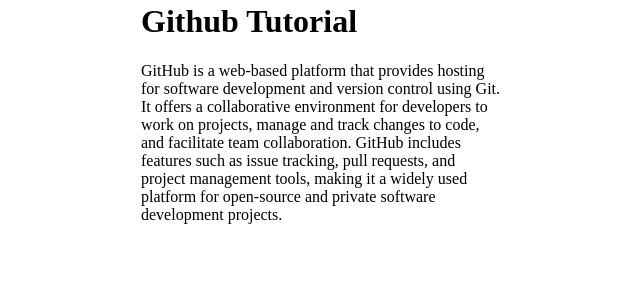
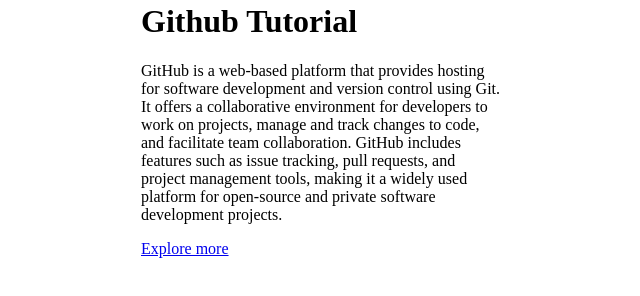
Before and after one commit to Arpandev-code/Git-Github, a plain HTML site: page index.html in a window 1280 px wide. Shown: the part 230-526 px from the top of the page, without its empty margins (319-959 px from the left). Drawn offline with Linux system fonts and the light colour scheme.

Commit message:
Final Result

```diff
--- a/index.html
+++ b/index.html
@@ -10,6 +10,7 @@
         <img src="https://source.unsplash.com/900x500/?github" width="360px" alt="">
         <h1>Github Tutorial</h1>
         <p>GitHub is a web-based platform that provides hosting for software development and version control using Git. It offers a collaborative environment for developers to work on projects, manage and track changes to code, and facilitate team collaboration. GitHub includes features such as issue tracking, pull requests, and project management tools, making it a widely used platform for open-source and private software development projects.</p>
+        <a href="explore.html">Explore more</a>
     </div>
 </body>
 </html>
```
